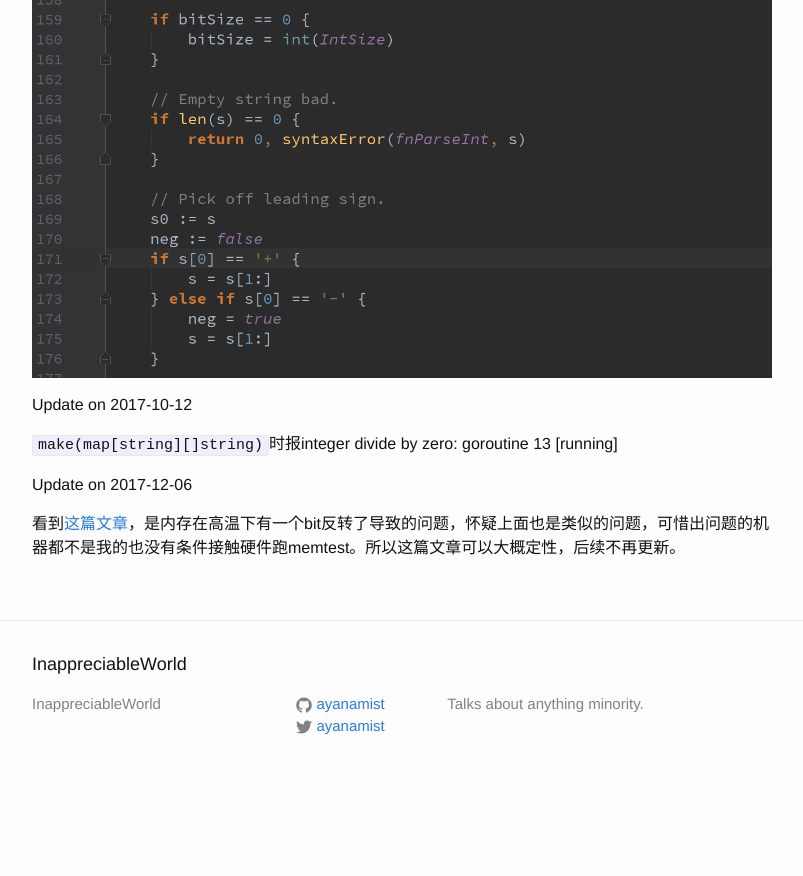
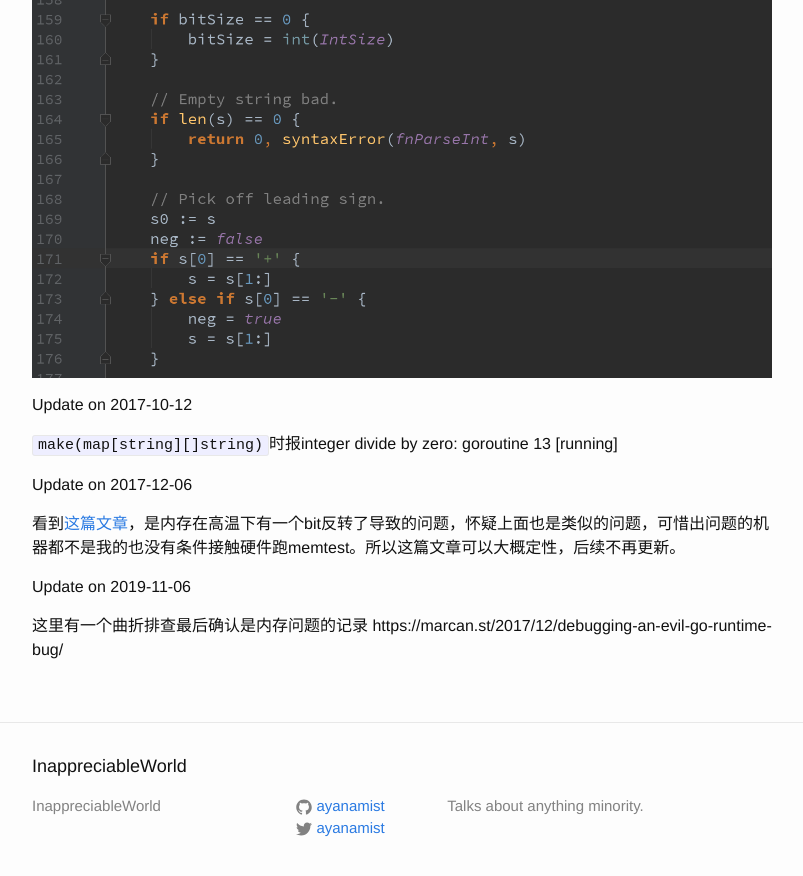
Before and after one commit to ayanamist/ayanamist.github.io, a Jekyll site: the page built from _posts/2017-06-01-unbelievable-golang-panic.md, in a window 1280 px wide and 900 px high, scrolled down 2348 px. Shown: the top 876 px of the window, without its empty margins (238-1041 px from the left). Built offline with Jekyll 4.4.1, drawn with Linux system fonts in a browser that asks for light colours; before the commit the page ends 3146 px from its top, so only the background shows below that.

Commit message:
Update 2017-06-01-unbelievable-golang-panic.md

```diff
--- a/_posts/2017-06-01-unbelievable-golang-panic.md
+++ b/_posts/2017-06-01-unbelievable-golang-panic.md
@@ -44,3 +44,7 @@ Update on 2017-10-12
 Update on 2017-12-06
 
 看到[这篇文章](https://marcan.st/2017/12/debugging-an-evil-go-runtime-bug/)，是内存在高温下有一个bit反转了导致的问题，怀疑上面也是类似的问题，可惜出问题的机器都不是我的也没有条件接触硬件跑memtest。所以这篇文章可以大概定性，后续不再更新。
+
+Update on 2019-11-06
+
+这里有一个曲折排查最后确认是内存问题的记录 https://marcan.st/2017/12/debugging-an-evil-go-runtime-bug/
```
